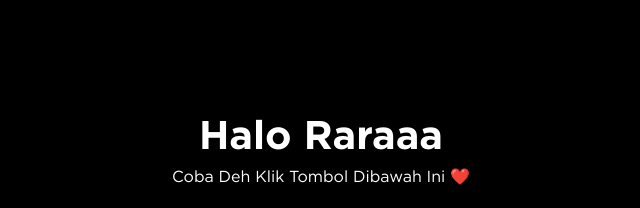
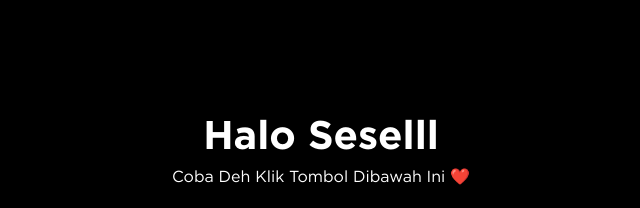
Before and after one commit to ZansNotLord/but-rara, a plain HTML site: page index.html in a window 1280 px wide. Shown: the part 214-422 px from the top of the page, without its empty margins (319-959 px from the left). Drawn offline with nearby package versions, Linux system fonts and the light colour scheme.

Commit message:
Update index.html

```diff
--- a/index.html
+++ b/index.html
@@ -18,7 +18,7 @@
 <body class="bg-black text-white">
     <div class="container">
         <div class="position-absolute top-50 start-50 translate-middle">
-            <h1 class="text-center" data-aos="zoom-in" data-aos-delay="200">Halo Raraaa</h1>
+            <h1 class="text-center" data-aos="zoom-in" data-aos-delay="200">Halo Seselll</h1>
             <p class="f-light text-center" data-aos="zoom-in" data-aos-delay="400">Coba Deh Klik Tombol Dibawah Ini
                 ❤️
             </p>
```
